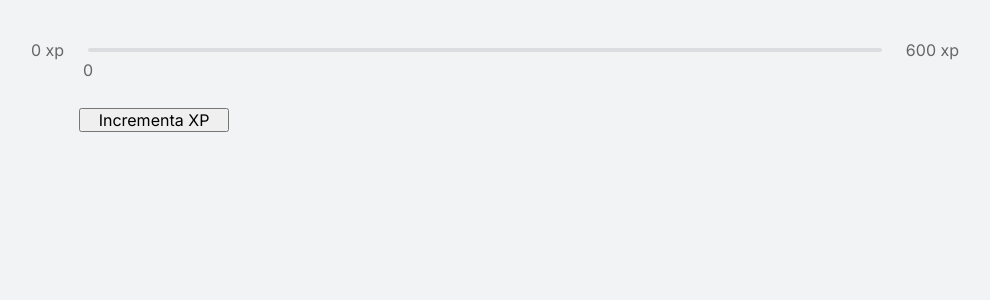
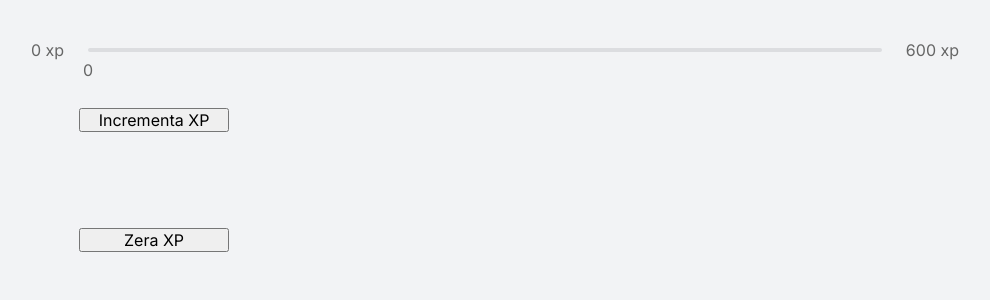
Before and after one commit to thomasvieira/nlw4, a React (Create React App) app: page / in a window 1280 px wide. Shown: the top 300 px of the page, without its empty margins (145-1135 px from the left). Built offline with nearby package versions, Linux system fonts and the light colour scheme.

Commit message:
inclusão de botão de reset

```diff
--- a/src/App.tsx
+++ b/src/App.tsx
@@ -6,13 +6,17 @@ import './styles/global.css'
 function App() {
   const [currenXP, setCurrenXP] = useState(0);
   function incrementa() {
-    setCurrenXP(currenXP + 1)
+    setCurrenXP(currenXP + 10)
+  }
+  function reset() {
+    setCurrenXP(0)
   }
 
   return (
     <div className='container' >
       <ExperienceBar currentXP={currenXP} ></ExperienceBar>
       <button className='button-xp' onClick={incrementa} >Incrementa XP</button>
+      <button className='button-xp' onClick={reset} >Zera XP</button>
     </div>
   );
 }
```
Also changed, not shown: 1 other file (tests, documents, lock files or other folders).
